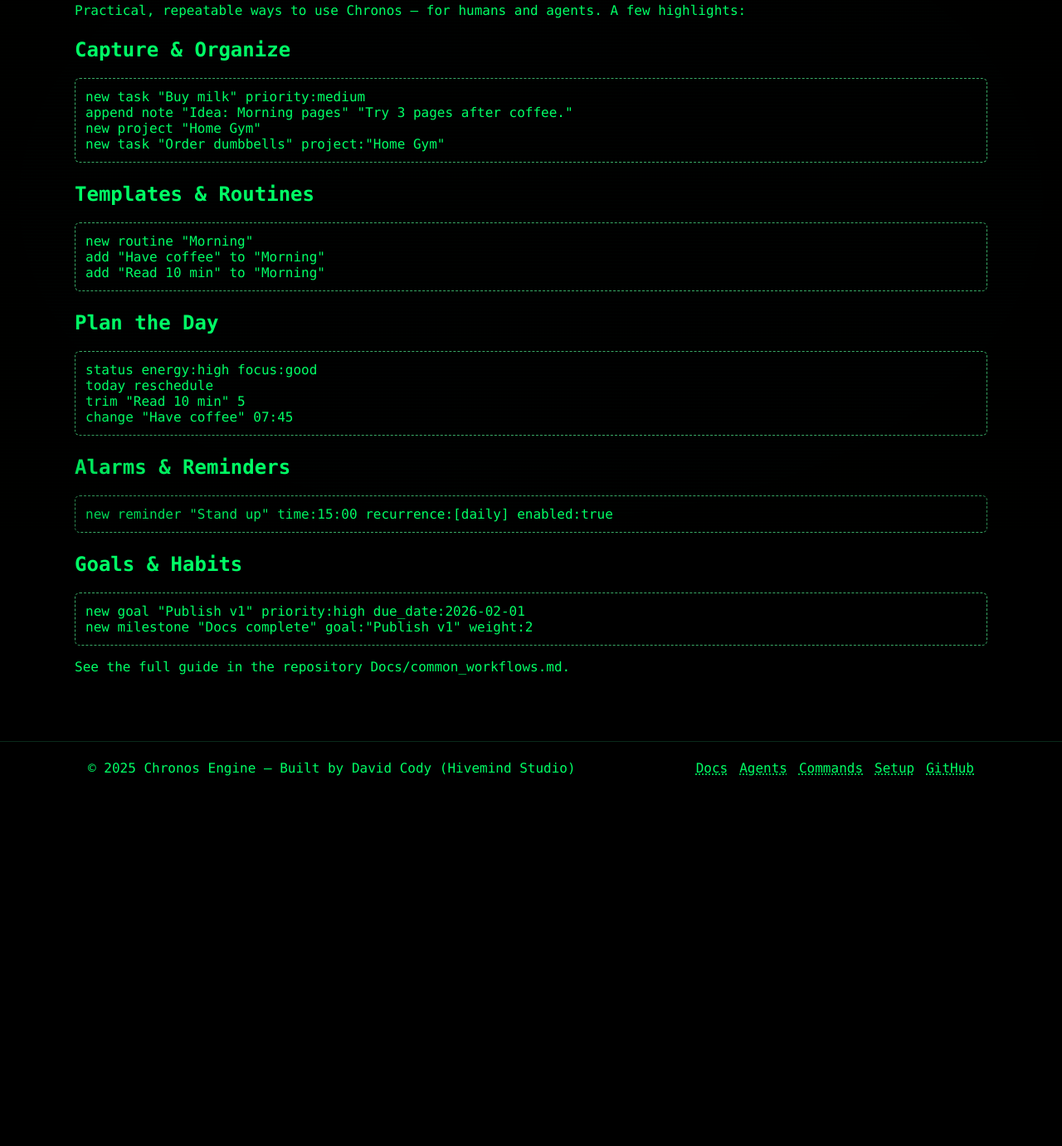
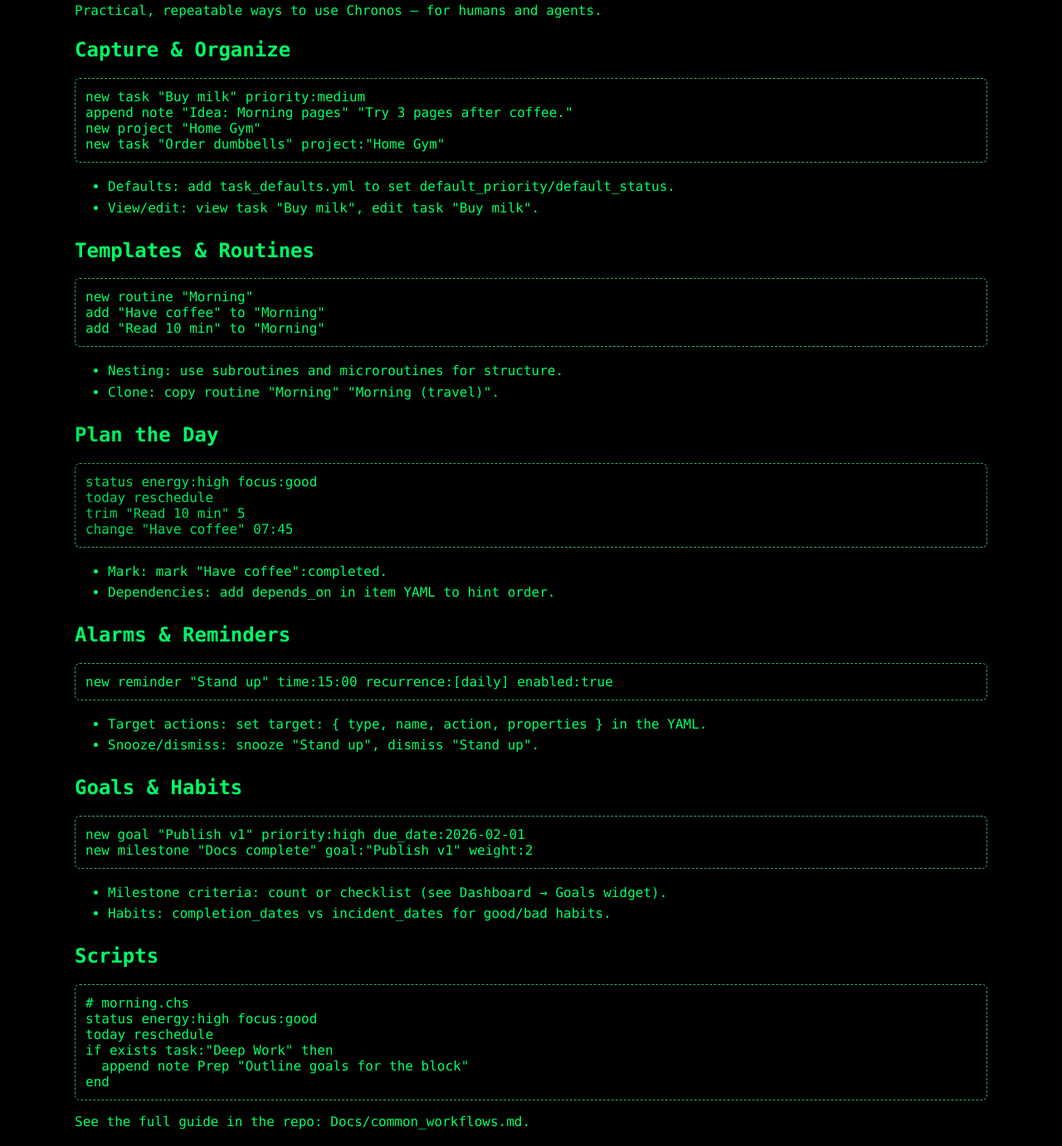
Before and after one commit to Jeetski/Chronos_Engine_Website, a plain HTML site: page pages/workflows.html in a window 1280 px wide. Shown: the part 159-1540 px from the top of the page at 83% size. Before the commit the page ends 1117 px from the top, so only its background shows below. Drawn offline with Linux system fonts and the light colour scheme.

Commit message:
Workflows: expand sections with tips and examples

```diff
--- a/pages/workflows.html
+++ b/pages/workflows.html
@@ -26,33 +26,60 @@
 
     <main class="container doc">
       <h1>Common Workflows</h1>
-      <p>Practical, repeatable ways to use Chronos — for humans and agents. A few highlights:</p>
+      <p>Practical, repeatable ways to use Chronos — for humans and agents.</p>
 
       <h2>Capture & Organize</h2>
       <pre><code>new task "Buy milk" priority:medium
 append note "Idea: Morning pages" "Try 3 pages after coffee."
 new project "Home Gym"
 new task "Order dumbbells" project:"Home Gym"</code></pre>
+      <ul>
+        <li>Defaults: add <code>task_defaults.yml</code> to set <code>default_priority</code>/<code>default_status</code>.</li>
+        <li>View/edit: <code>view task "Buy milk"</code>, <code>edit task "Buy milk"</code>.</li>
+      </ul>
 
       <h2>Templates & Routines</h2>
       <pre><code>new routine "Morning"
 add "Have coffee" to "Morning"
 add "Read 10 min" to "Morning"</code></pre>
+      <ul>
+        <li>Nesting: use subroutines and microroutines for structure.</li>
+        <li>Clone: <code>copy routine "Morning" "Morning (travel)"</code>.</li>
+      </ul>
 
       <h2>Plan the Day</h2>
       <pre><code>status energy:high focus:good
 today reschedule
 trim "Read 10 min" 5
 change "Have coffee" 07:45</code></pre>
+      <ul>
+        <li>Mark: <code>mark "Have coffee":completed</code>.</li>
+        <li>Dependencies: add <code>depends_on</code> in item YAML to hint order.</li>
+      </ul>
 
       <h2>Alarms & Reminders</h2>
       <pre><code>new reminder "Stand up" time:15:00 recurrence:[daily] enabled:true</code></pre>
+      <ul>
+        <li>Target actions: set <code>target: { type, name, action, properties }</code> in the YAML.</li>
+        <li>Snooze/dismiss: <code>snooze "Stand up"</code>, <code>dismiss "Stand up"</code>.</li>
+      </ul>
 
       <h2>Goals & Habits</h2>
       <pre><code>new goal "Publish v1" priority:high due_date:2026-02-01
 new milestone "Docs complete" goal:"Publish v1" weight:2</code></pre>
+      <ul>
+        <li>Milestone criteria: count or checklist (see Dashboard → Goals widget).</li>
+        <li>Habits: <code>completion_dates</code> vs <code>incident_dates</code> for good/bad habits.</li>
+      </ul>
 
-      <p>See the full guide in the repository <code>Docs/common_workflows.md</code>.</p>
+      <h2>Scripts</h2>
+      <pre><code># morning.chs
+status energy:high focus:good
+today reschedule
+if exists task:"Deep Work" then
+  append note Prep "Outline goals for the block"
+end</code></pre>
+      <p>See the full guide in the repo: <code>Docs/common_workflows.md</code>.</p>
     </main>
 
     <footer class="site-footer">
```
